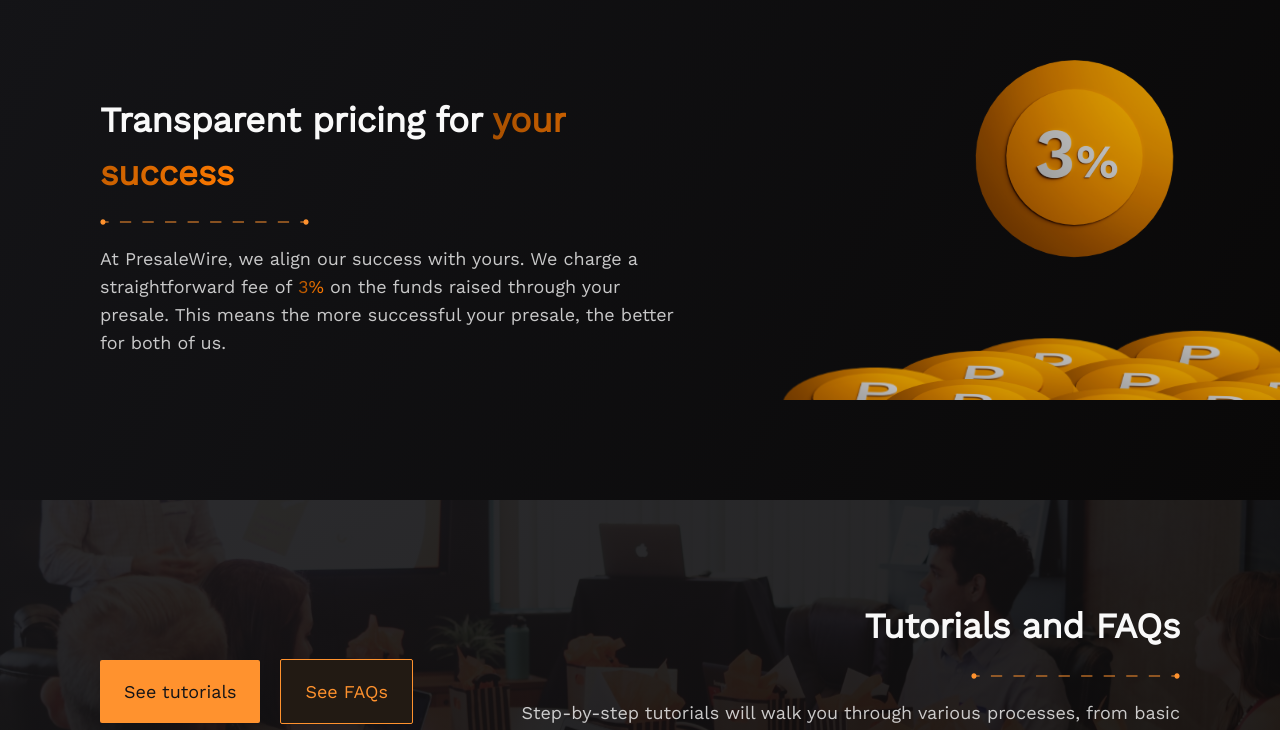
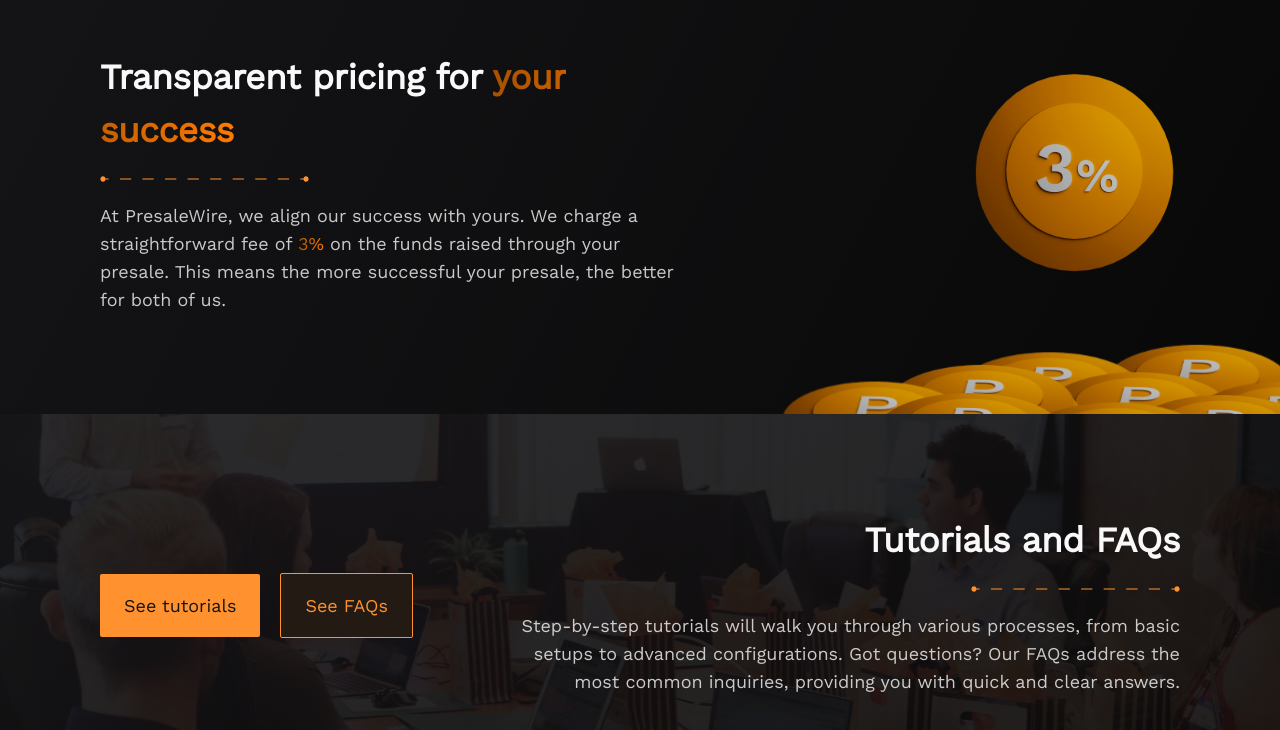
Before and after one commit to MozhganShafiee/PresaleWire, a React (Create React App) app: page / in a window 1280 px wide. Shown: the part 2529-3259 px from the top of the page. Built offline with nearby package versions, Linux system fonts and the light colour scheme.

Commit message:
fix coins padding section

```diff
--- a/src/App.js
+++ b/src/App.js
@@ -125,9 +125,9 @@
           </div>
         </div>
 
-        <div className="mx-auto p-[100px] bg-[linear-gradient(117deg,_#141417_0%,_#141417_0.01%,_#090808_100%)]">
-          <div className="flex justify-between items-center">
-            <div className="w-[643px] flex flex-col text-left gap-5">
+        <div className="mx-auto px-[100px] bg-[linear-gradient(117deg,_#141417_0%,_#141417_0.01%,_#090808_100%)]">
+          <div className="flex justify-between items-end">
+            <div className="w-[643px] flex flex-col text-left gap-5 py-[100px]">
               <h3 className=" text-[35px] leading-normal font-semibold tracking-[-0.35px] text-[#F9F9F9]">
                 Transparent pricing for{" "}
                 <span
```
